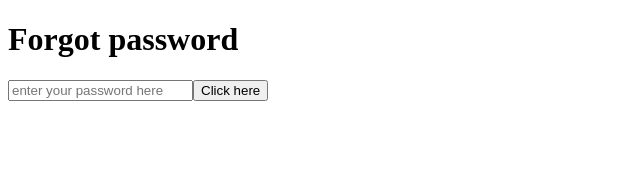
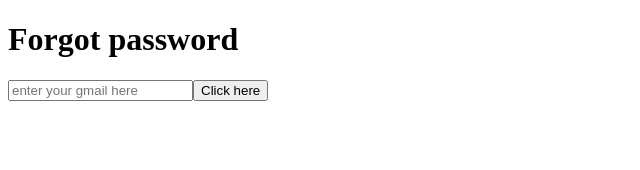
Before and after one commit to Harshwardhan-1/AuthCore-Frontend, a React app in the folder frontend/: page /ForgotPassword in a window 1280 px wide. Shown: the top 170 px of the page, without its empty margins (0-640 px from the left). Built offline with nearby package versions, Linux system fonts and the light colour scheme; the HTML template or start-up script is replaced by a standard one.

Commit message:
make changes in forgot password

```diff
--- a/frontend/src/components/ForgotPassword.jsx
+++ b/frontend/src/components/ForgotPassword.jsx
@@ -26,7 +26,7 @@ export default function ForgotPassword({setUserPassword}){
         <>
         <h1>Forgot password</h1>
         <form onSubmit={handle}>
- <input type="email" placeholder="enter your password here" name="email" onChange={(e)=>setGmail(e.target.value)}/>
+ <input type="email" placeholder="enter your gmail here" name="email" onChange={(e)=>setGmail(e.target.value)}/>
  <button type="submit">Click here</button>
         </form>
         </>
```
